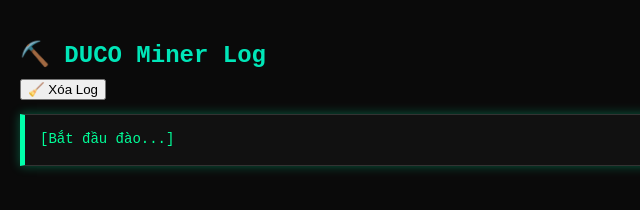
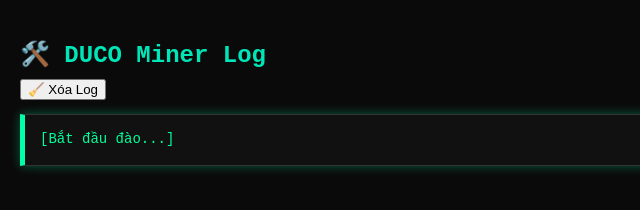
Before and after one commit to tudz1011/miner, a website: page public/index.html in a window 1280 px wide. Shown: the full height of the page, 0-640 px from the left. Drawn offline with nearby package versions, Linux system fonts and the light colour scheme; no server answers.

Commit message:
Update index.html

```diff
--- a/public/index.html
+++ b/public/index.html
@@ -9,7 +9,7 @@
   <script src="/socket.io/socket.io.js"></script>
 </head>
 <body>
-  <h2>⛏️ DUCO Miner Log</h2>
+  <h2>🛠️ DUCO Miner Log</h2>
   <div class="controls">
     <button onclick="clearLog()">🧹 Xóa Log</button>
   </div>
```
